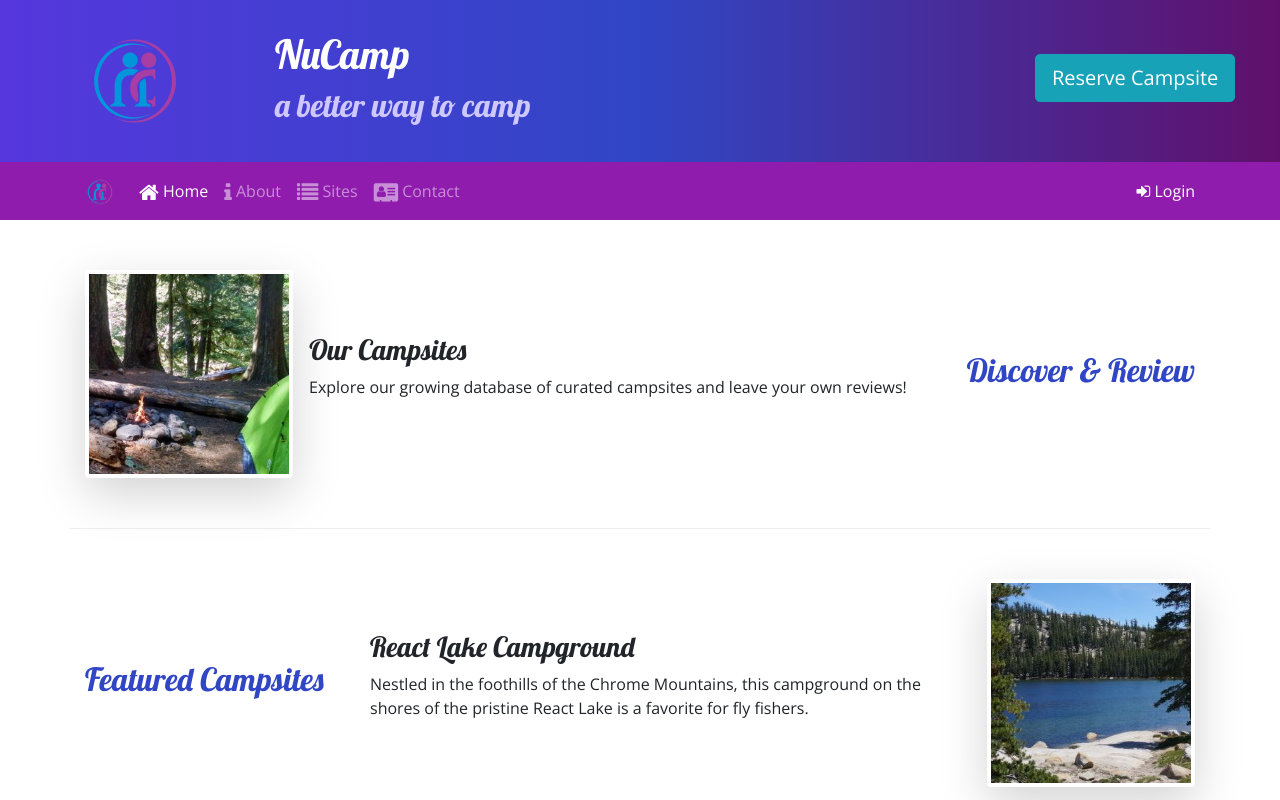
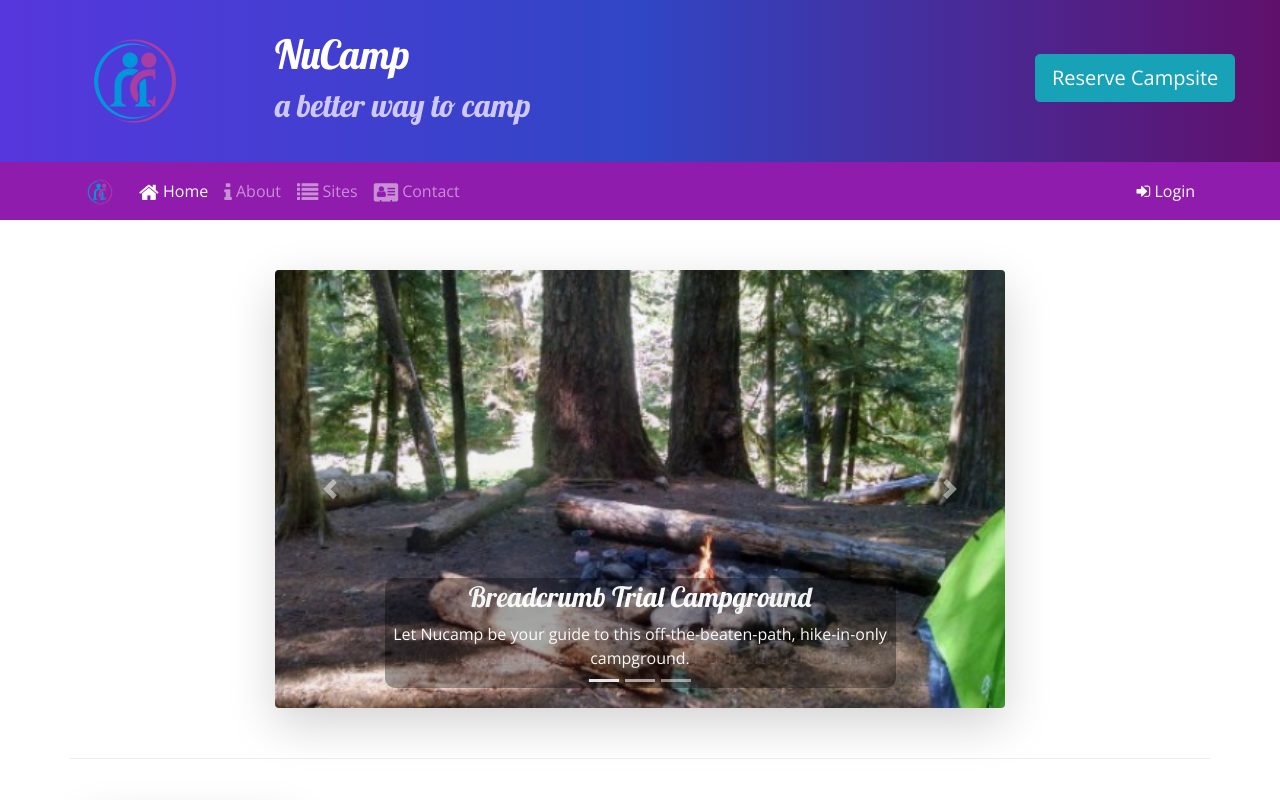
Before and after one commit to mercer-jk/nucampsite, a website: page index.html in a window 1280 px wide. Shown: the top 800 px of the page. Drawn offline with nearby package versions, Linux system fonts and the light colour scheme.

Commit message:
Carousel

```diff
--- a/css/styles.css
+++ b/css/styles.css
@@ -39,3 +39,13 @@ a, a:hover {
     color: inherit;
     text-decoration: none;
 }
+
+.carousel-caption {
+    background-color: rgba(0,0,0,0.35);
+    border-radius: 10px;
+    padding: 2px;
+}
+
+.carousel {
+    border-radius: 10px;
+}
--- a/index.html
+++ b/index.html
@@ -78,11 +78,12 @@
                                 <div class="form-group col-12">
                                     <label class="sr-only" for="loginEmail">E-mail address:</label>
                                     <input type="email" class="form-control form-control-sm" id="loginEmail"
-                                        placeholder="Enter email">
+                                        placeholder="Enter E-mail">
                                 </div>
                                 <div class="form-group col-12">
                                     <label class="sr-only" for="loginPassword">Password:</label>
-                                    <input type="password" class="form-control form-control-sm" id="loginPassword" placeholder="Password">
+                                    <input type="password" class="form-control form-control-sm" id="loginPassword"
+                                        placeholder="Password">
                                 </div>
                                 <div class="col">
                                     <div class="form-check">
@@ -92,7 +93,8 @@
                                 </div>
                             </div>
                             <div class="form-row">
-                                <button type="button" class="btn btn-secondary btn-sm ml-auto" data-dismiss="modal">Cancel</button>
+                                <button type="button" class="btn btn-secondary btn-sm ml-auto"
+                                    data-dismiss="modal">Cancel</button>
                                 <button type="submit" class="btn btn-primary btn-sm ml-1">Sign in</button>
                             </div>
                         </form>
@@ -103,14 +105,62 @@
     </div>
 
     <div class="container">
+
+        <div class="row row-content">
+            <div class="col-md-8 mx-auto">
+                <div id="homeCarousel" class="carousel slide carousel-fade" data-ride="carousel">
+                    <ol class="carousel-indicators">
+                        <li data-target="#homeCarousel" data-slide-to="0" class="active"></li>
+                        <li data-target="#homeCarousel" data-slide-to="1"></li>
+                        <li data-target="#homeCarousel" data-slide-to="2"></li>
+                    </ol>
+                    <div class="carousel-inner shadow-lg rounded">
+                        <div class="carousel-item active">
+                            <img class="d-block w-100" src="img/breadcrumb-trail.jpg"
+                                alt="Breadcrumb Trail Campground" />
+                            <div class="carousel-caption">
+                                <h3>Breadcrumb Trial Campground</h3>
+                                <p class="d-none d-sm-block">Let Nucamp be your guide to this off-the-beaten-path,
+                                    hike-in-only campground.</p>
+                            </div>
+                        </div>
+                        <div class="carousel-item">
+                            <img class="d-block w-100" src="img/react-lake.jpg" alt="React Lake Campground" />
+                            <div class="carousel-caption">
+                                <h3>React Lake Campground</h3>
+                                <p class="d-none d-sm-block">Nestled in the foothills of the Chrome Mountains, this
+                                    campground on the shores of the pristine React Lake is a favorite for fly fishers.
+                                </p>
+                            </div>
+                        </div>
+                        <div class="carousel-item">
+                            <img class="d-block w-100" src="img/chrome-river.jpg" alt="Chrome River Campground" />
+                            <div class="carousel-caption">
+                                <h3>Chrome River Campground</h3>
+                                <p class="d-none d-sm-block">Spend a few sunny days and starry nights beneath a canopy of old-growth firs at this enchanting spot by the Chrome River.</p>
+                            </div>
+                        </div>
+                    </div>
+                    <a class="carousel-control-prev" href="#homeCarousel" role="button" data-slide="prev">
+                        <span class="carousel-control-prev-icon"></span>
+                        <span class="sr-only">Previous</span>
+                    </a>
+                    <a class="carousel-control-next" href="#homeCarousel" role="button" data-slide="next">
+                        <span class="carousel-control-next-icon"></span>
+                        <span class="sr-only">Next</span>
+                    </a>
+                </div>
+            </div>
+        </div>
+
         <div class="row row-content align-items-center">
             <div class="col-sm-4 order-sm-last col-md-3">
                 <h2 class="text-sm-right">Discover & Review</h2>
             </div>
             <div class="col">
                 <div class="media">
-                    <img class="shadow-lg rounded border-0 d-flex mr-3 img-thumbnail"
-                        src="img/breadcrumb-trail-thumb.jpg" alt="Breadcrumb Trail" />
+                    <img class="shadow-lg rounded  d-flex mr-3 img-thumbnail" src="img/breadcrumb-trail-thumb.jpg"
+                        alt="Breadcrumb Trail" />
                     <div class="media-body align-self-center">
                         <h3>Our Campsites</h3>
                         <p class="d-none d-sm-block">Explore our growing database of curated campsites and leave your
@@ -131,7 +181,7 @@
                         <p class="d-none d-sm-block">Nestled in the foothills of the Chrome Mountains, this campground
                             on the shores of the pristine React Lake is a favorite for fly fishers.</p>
                     </div>
-                    <img class="shadow-lg rounded border-0 d-flex ml-3 img-thumbnail" src="img/react-lake-thumb.jpg"
+                    <img class="shadow-lg rounded d-flex ml-3 img-thumbnail" src="img/react-lake-thumb.jpg"
                         alt="React Lake" />
                 </div>
             </div>
@@ -143,7 +193,7 @@
             </div>
             <div class="col">
                 <div class="media">
-                    <img class="shadow-lg rounded border-0 d-flex mr-3 img-thumbnail" src="img/bootstrap-thumb.png"
+                    <img class="shadow-lg rounded d-flex mr-3 img-thumbnail" src="img/bootstrap-thumb.png"
                         alt="Bootstrap Outfitters" />
                     <div class="media-body align-self-center">
                         <h3>Bootstrap Outfitters</h3>
@@ -153,6 +203,7 @@
                 </div>
             </div>
         </div>
+
         <div class="row row-content">
             <div class="col-sm-6 mx-auto">
                 <div class="card">
@@ -219,7 +270,7 @@
                     <a role="button" class="btn btn-link" href="tel:+12065551234"><i
                             class="fa fa-phone fa-lg text-primary"></i> 1-206-555-1234</a><br />
                     <a role="button" class="btn btn-link" href="mailto:campsites@nucamp.co"><i
-                            class="fa fa-envelope-o fa-lg text-primary"></i> campsites@nucamp.co</a>
+                            class="fa fa-envelope-o fa-lg text-primary"></i>campsites@nucamp.co</a>
                 </div>
             </div>
         </div>
```
